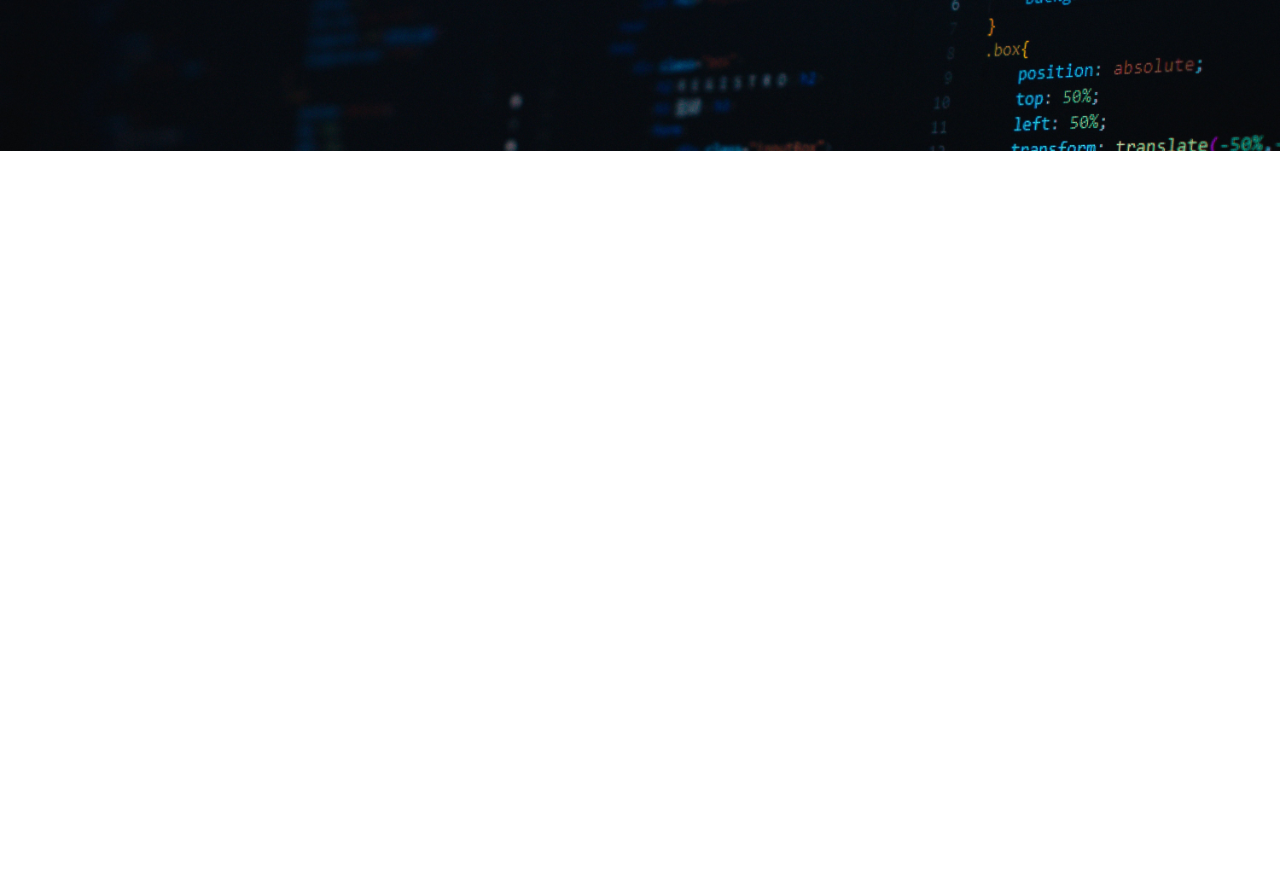
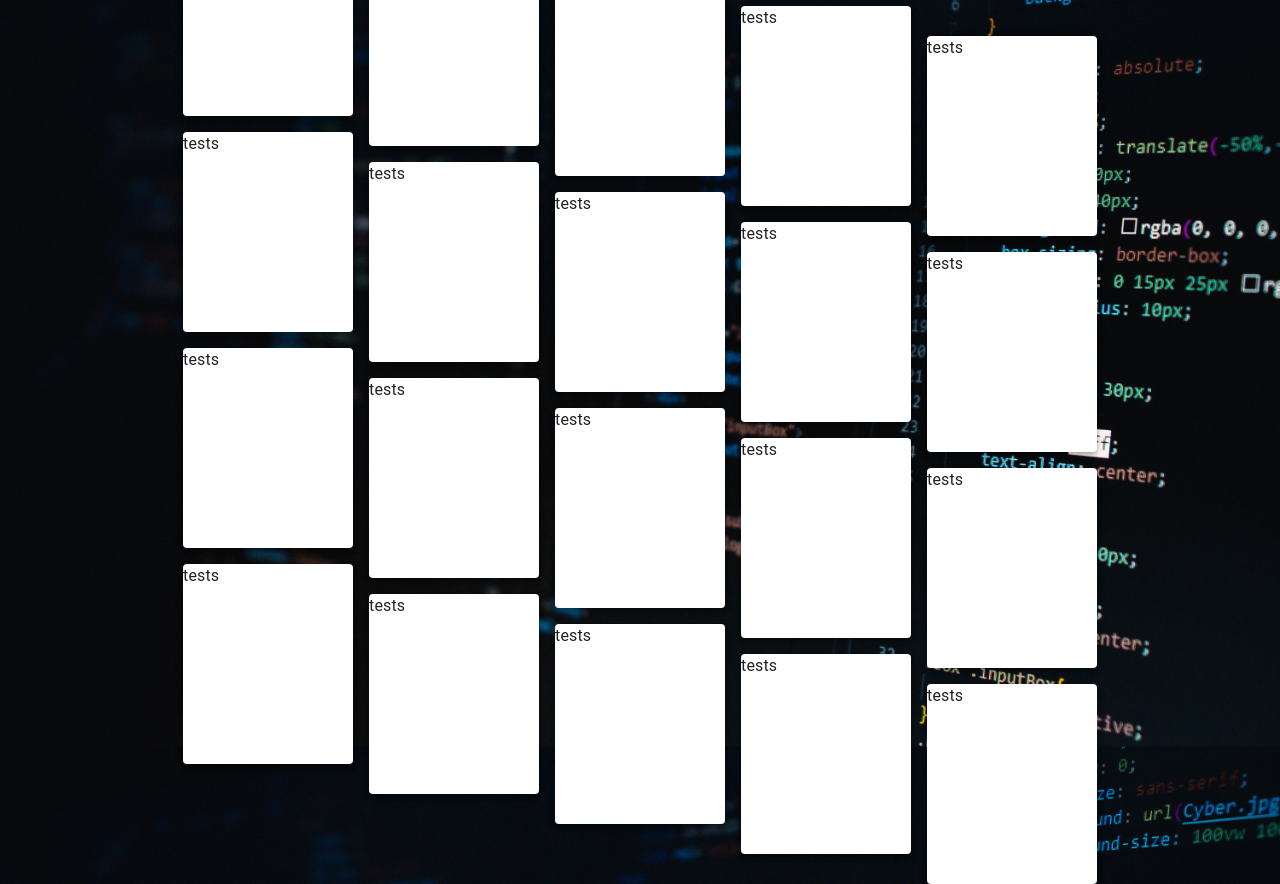
Before and after one commit to omiinaya/nextjs, a Next.js app: page / in a window 1280 px wide. Shown: the part 960-1844 px from the top of the page. Before the commit the page ends 1111 px from the top, so only its background shows below. Built offline with nearby package versions, Linux system fonts and the light colour scheme; a web font is replaced by a local one.

Commit message:
cards progress.

```diff
--- a/components/Cards.js
+++ b/components/Cards.js
@@ -2,40 +2,26 @@ import Box from '@mui/material/Box';
 import Paper from '@mui/material/Paper';
 import Grow from '@mui/material/Grow';
 
-const icon = (
-    <Paper sx={{ m: 1 }} elevation={4}>
-        <Box component="svg" sx={{ width: 100, height: 100 }}>
-            <Box
-                component="polygon"
-                sx={{
-                    fill: (theme) => theme.palette.common.white,
-                    stroke: (theme) => theme.palette.divider,
-                    strokeWidth: 1,
-                }}
-                points="0,100 50,00, 100,100"
-            />
-        </Box>
-    </Paper>
-);
-
-const cards = ['JavaScript', 'React', 'HTML', 'CSS']
-
-export default function SimpleGrow(props) {
+export default function test(props) {
     return (
-        <Box m={'60px'} >
         <Box sx={{ display: 'flex' }}>
-                {cards.map((card, index) => (
+            {props.cards.map((card, index) => (
                 <Grow
                     in={props.visible}
                     key={card}
-                        style={{ transformOrigin: '0 0 0' }}
-                        {...(props.visible ? { timeout: (index+1) * 500 } : {})}
+                    style={{
+                        //transformOrigin: '0 0 0',
+                        transform: `translateY(${(index + 0) * 30}px)`
+                    }}
+                    {...(props.visible ? { timeout: (index + 1) * 500 } : {})}
                 >
-                        {icon}
+                    <Paper sx={{ m: 1 }} elevation={4}>
+                        <Box sx={{ width: 170, height: 200 }}>
+                            tests
+                        </Box>
+                    </Paper>
                 </Grow>
             ))}
-
         </Box>
-        </Box>
-    );
+    )
 }
--- a/components/Skills.js
+++ b/components/Skills.js
@@ -1,21 +1,60 @@
 import { useState } from 'react';
 import Box from '@mui/material/Box';
-import Cards from './Cards'
+import Cards from './Cards';
 import VisibilitySensor from 'react-visibility-sensor';
 
 export default function SimpleGrow() {
     const [visible, setVisible] = useState(false);
+    const [visible2, setVisible2] = useState(false);
+    const [visible3, setVisible3] = useState(false);
+    const [visible4, setVisible4] = useState(false);
+    const cards1 = ['JavaScript', 'Node', 'React', 'HTML', 'CSS']
+    const cards2 = ['MySQL', 'Sequelize', 'MongoDB', 'MSSQL', 'JSON']
+    const cards3 = ['NextJS', 'React-Native', 'JQuery', 'Bootstrap', 'MDB']
+    const cards4 = ['Python', 'Java', 'Electron', 'Git', 'Express']
 
     return (
+        <Box>
             <Box
                 display='flex'
                 justifyContent='center'
             >
                 <VisibilitySensor
-                onChange={(e) => { setVisible(e) }}
+                    onChange={(e) => { if (e === true) setVisible(e) }}
                 >
-                <Cards visible={visible} />
+                    <Cards cards={cards1} visible={visible} />
                 </VisibilitySensor>
+            </Box>
+            <Box
+                display='flex'
+                justifyContent='center'
+            >
+                <VisibilitySensor
+                    onChange={(e) => { if (e === true) setVisible2(e) }}
+                >
+                    <Cards cards={cards2} visible={visible2} />
+                </VisibilitySensor>
+            </Box>
+            <Box
+                display='flex'
+                justifyContent='center'
+            >
+                <VisibilitySensor
+                    onChange={(e) => { if (e === true) setVisible3(e) }}
+                >
+                    <Cards cards={cards3} visible={visible3} />
+                </VisibilitySensor>
+            </Box>
+            <Box
+                display='flex'
+                justifyContent='center'
+            >
+                <VisibilitySensor
+                    onChange={(e) => { if (e === true) setVisible4(e) }}
+                >
+                    <Cards cards={cards4} visible={visible4} />
+                </VisibilitySensor>
+            </Box>
         </Box>
     );
 }
--- /dev/null
+++ b/public/static/scss/Skills.css
@@ -0,0 +1,3 @@
+.rootSkills {
+
+}
--- a/public/static/scss/theme.scss
+++ b/public/static/scss/theme.scss
@@ -1,5 +1,6 @@
 @import url("./Home.css");
 @import url("./NavBar.css");
+@import url("./Skills.css");
 
 @import url("https://fonts.googleapis.com/css2?family=Barlow+Condensed&display=swap");
 @import url("https://fonts.googleapis.com/css2?family=Bellefair&display=swap");
```
Lines whose indentation alone changed are shown as unchanged.
